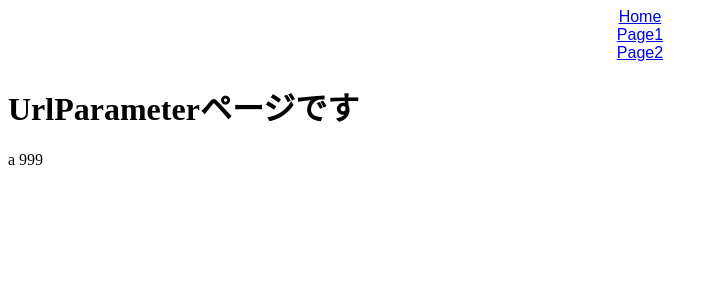
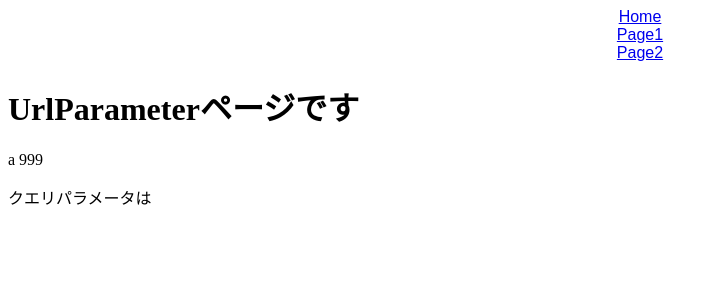
Before and after one commit to zorro901/react-router-dom-tutorial, a React (Create React App) app: page /page2/999 in a window 1280 px wide. Shown: the top 300 px of the page, without its empty margins (0-718 px from the left). Built offline with nearby package versions, Linux system fonts and the light colour scheme.

Commit message:
22. クエリパラメータを扱う

```diff
--- a/src/Page2.jsx
+++ b/src/Page2.jsx
@@ -5,6 +5,8 @@ export const Page2 = () => {
     <div>
       <h1>Page2ページです</h1>
       <Link to="/page2/999">URL Parameter</Link>
+      <br />
+      <Link to="/page2/999?name=hogehoge">Query Parameter</Link>
     </div>
   );
 };
--- a/src/UrlParameter.jsx
+++ b/src/UrlParameter.jsx
@@ -1,11 +1,15 @@
-import { useParams } from "react-router-dom";
+import { useParams, useLocation } from "react-router-dom";
 
 export const UrlParameter = () => {
   const { id } = useParams();
+  const { search } = useLocation();
+  const query = new URLSearchParams(search);
+  console.log(query);
   return (
     <div>
       <h1>UrlParameterページです</h1>
       <p>a {id}</p>
+      <p>クエリパラメータは{query.get("name")}</p>
     </div>
   );
 };
```
